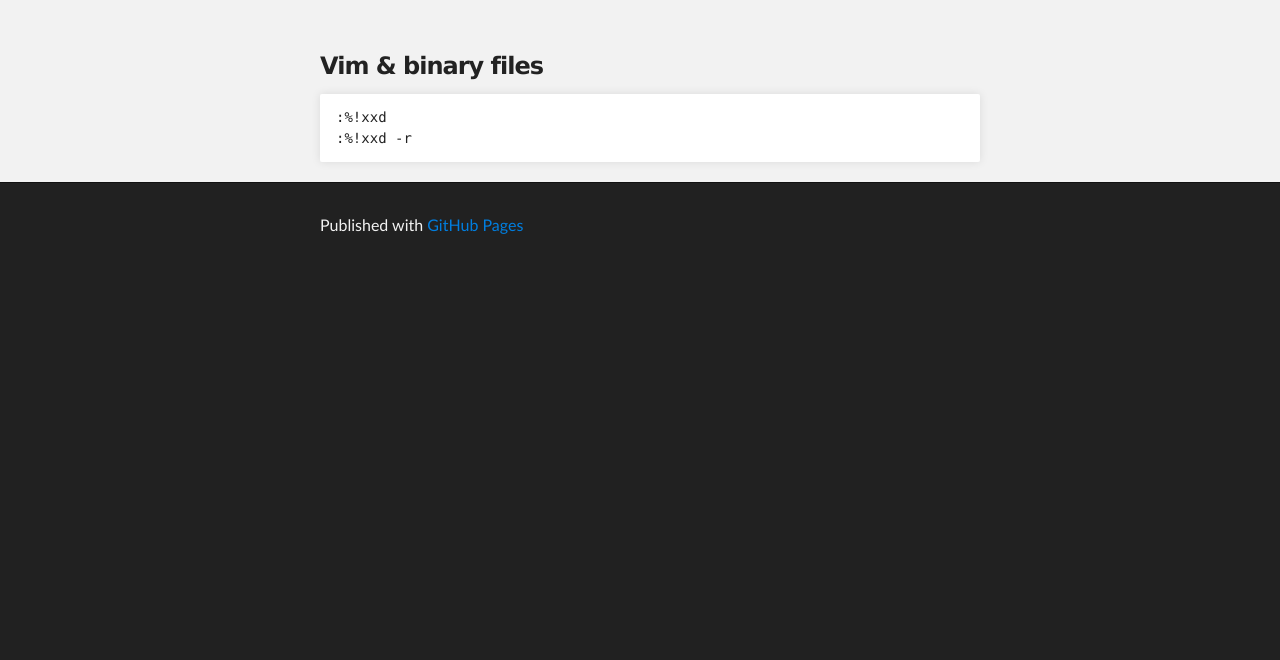
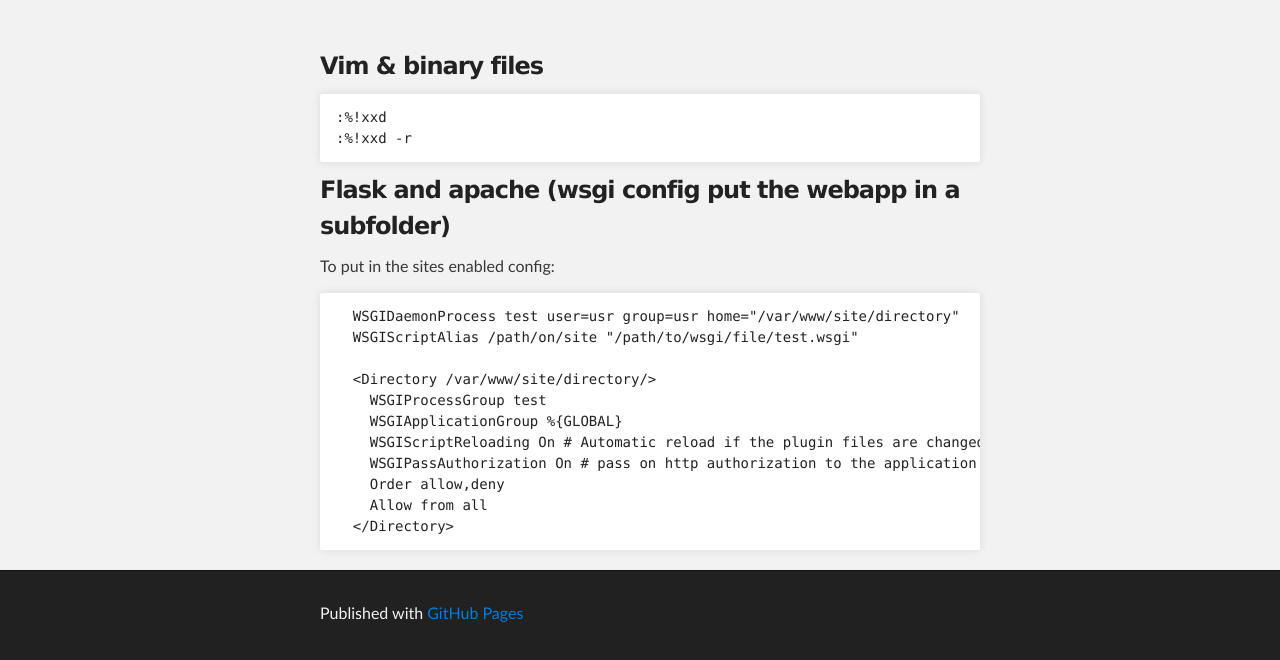
Before and after one commit to ddccffvv/ddccffvv.github.com, a plain HTML site: page index.html in a window 1280 px wide. Shown: the part 212-872 px from the top of the page. Before the commit the page ends 800 px from the top, so only its background shows below. Drawn offline with Linux system fonts and the light colour scheme.

Commit message:
Replace master branch with page content via GitHub

```diff
--- a/index.html
+++ b/index.html
@@ -32,6 +32,23 @@
 <pre><code>:%!xxd
 :%!xxd -r
 </code></pre>
+
+<h3>Flask and apache (wsgi config put the webapp in a subfolder)</h3>
+
+<p>To put in the sites enabled config:</p>
+
+<pre><code>  WSGIDaemonProcess test user=usr group=usr home="/var/www/site/directory"
+  WSGIScriptAlias /path/on/site "/path/to/wsgi/file/test.wsgi"
+
+  &lt;Directory /var/www/site/directory/&gt;
+    WSGIProcessGroup test
+    WSGIApplicationGroup %{GLOBAL}
+    WSGIScriptReloading On # Automatic reload if the plugin files are changed
+    WSGIPassAuthorization On # pass on http authorization to the application
+    Order allow,deny
+    Allow from all
+  &lt;/Directory&gt;
+</code></pre>
       </section>
     </div>
 
```
Also changed, not shown: params.json (+1 -1 lines).
